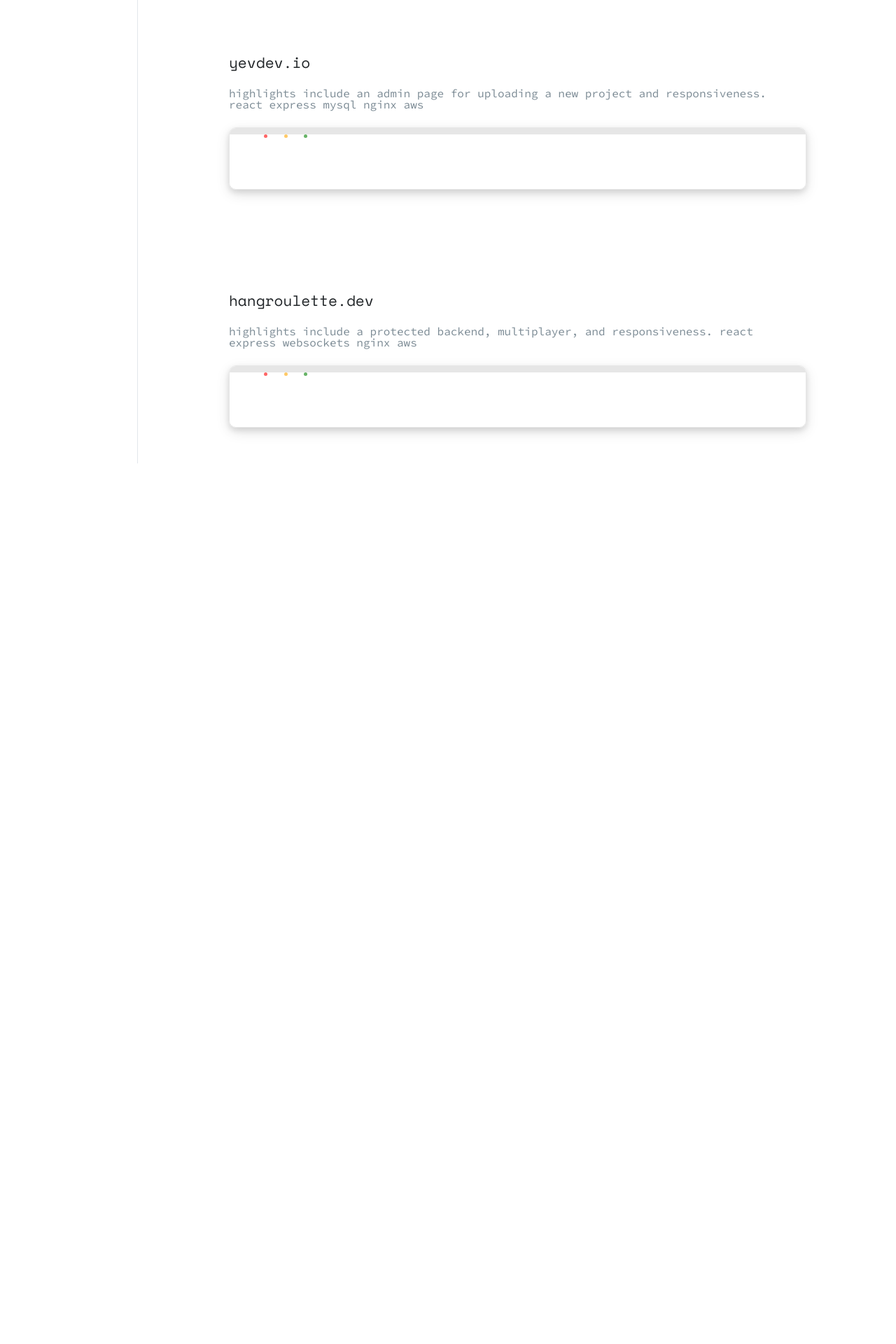
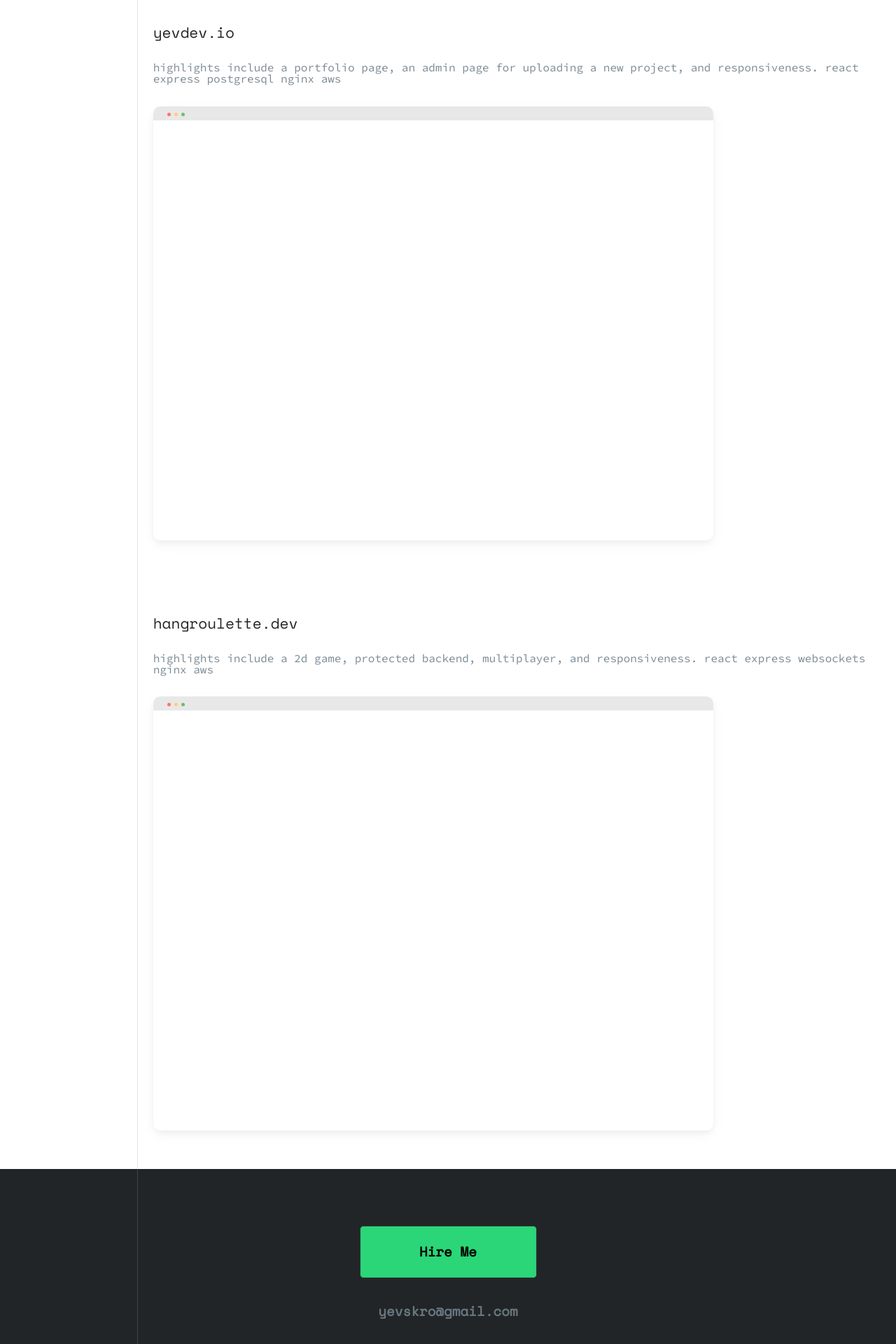
Before and after one commit to yevskro/portfolio, a React (Create React App) app in the folder client/: page / in a window 1280 px wide. Shown: the part 338-2258 px from the top of the page at 70% size. Before the commit the page ends 1000 px from the top, so only its background shows below. Built offline with nearby package versions, Linux system fonts and the light colour scheme.

Commit message:
whole page up needs tweaks

```diff
--- a/client/src/App.js
+++ b/client/src/App.js
@@ -4,36 +4,39 @@ import Header    from './components/Header'
 
 import './styles/Reset.css'
 import './styles/App.css'
+import './styles/Queries.css'
 
 class App extends Component {
-    constructor(props){
+    /*constructor(props){
         super(props)
         this.state = {
             indentWidth: 0
         }
-    }
+    }*/
+    state = { indentWidth: 0, widthOfPage: 0 }
 
     onGotResponsiveIndentWidth = (width) => {
-        this.setState({indentWidth: width})
+        const e = document.getElementsByClassName("app")
+        this.setState({indentWidth: width, widthOfPage: e[0].offsetWidth})
     }
 
     render(){
         return <div className="app">
                     <Header onGotResponsiveIndentWidth={this.onGotResponsiveIndentWidth}/>
                     <div className="bdy">
-                        <div className="prjs-cntnr hdn anime-visible delay-animation-8" style={{"margin-left": this.state.indentWidth}}>
-                            <div className="prj anime-shift-from-right delay-animation-8">
+                        <div className="prjs-cntnr anime-visible delay-animation-9" style={{"margin-left": this.state.indentWidth}}>
+                            <div className="prj anime-shift-from-right delay-animation-9">
                                 <div className="prj-hdr f-size-lg orng">yevdev.io</div>
-                                <p className="prj-txt">highlights include an admin page for uploading a new project and responsiveness. react express mysql nginx aws</p>
+                                <p className="prj-txt">highlights include a portfolio page, an admin page for uploading a new project, and responsiveness. react express postgresql nginx aws</p>
                                 <div className="prj-wnd">
                                     <div className="prj-bar">
                                         <span className="prj-circle bg-red"></span><span className="prj-circle bg-orange"></span><span className="prj-circle bg-green"></span>
                                     </div>
                                 </div>
                             </div>
-                            <div className="prj anime-shift-from-right delay-animation-8">
+                            <div className="prj anime-shift-from-right delay-animation-10">
                                 <div className="prj-hdr f-size-lg orng">hangroulette.dev</div>
-                                <p className="prj-txt">highlights include a protected backend, multiplayer, and responsiveness. react express websockets nginx aws</p>
+                                <p className="prj-txt">highlights include a 2d game, protected backend, multiplayer, and responsiveness. react express websockets nginx aws</p>
                                 <div className="prj-wnd">
                                     <div className="prj-bar">
                                     <span className="prj-circle bg-red"></span><span className="prj-circle bg-orange"></span><span className="prj-circle bg-green"></span>
@@ -42,12 +45,16 @@ class App extends Component {
                             </div>
                         </div>
                     </div>
+                    <div className="ftr bg-drkgry">
+                        <div className="indent" style={{width: this.state.indentWidth}}/>
+                        <a className="ftr-btn" href="mailto:yevskro@gmail.com?Subject=Hello Yevgeniy">Hire Me</a>
+                        <span className="email gry">yevskro@gmail.com</span>
+                    </div>
                 </div>
     }
 }
 
 export default App
-
 /*
     TODO: document.findByClassName("js-lst-intr-cntnr")
     https://medium.com/@chung.andrew7/finding-the-absolute-positions-of-react-components-fda1c5bc9ab
--- a/client/src/components/Header.js
+++ b/client/src/components/Header.js
@@ -1,13 +1,13 @@
 import React, { Component } from 'react'
 
-const HeaderButton = (props) => <button className="hdr-btn flt-rgt orng hdn anime-visible delay-animation-10">{props.title}</button>
+const HeaderButton = (props) => <a href="mailto:yevskro@gmail.com?Subject=Hello Yevgeniy" target="_top"><button className="hdr-btn flt-rgt orng anime-visible delay-animation-10">{props.title}</button></a>
 const Highlight = (props)=> <span className="neon">&nbsp;{props.text}&nbsp;</span>
 const IntroContainer = (props) => {
-    const animateClasses = props.index > 0 ? `hdn anime-visible delay-animation-${props.content.props.delay - 1}` : ""
+    const animateClasses = props.index > 0 ? `anime-visible delay-animation-${props.content.props.delay - 1}` : ""
     return <div className={`intro-cntnr ${animateClasses}`} onAnimationStart={props.onAnimationStart}>{props.content}{props.children}</div>
 }
 const IntroMessage = (props) => {
-    return <span className={`intro-msg ${props.color} ${props.size} hdn anime-visible delay-animation-${props.delay}`}>{props.children}</span>
+    return <span className={`intro-msg ${props.color} ${props.size} anime-visible delay-animation-${props.delay}`}>{props.children}</span>
 }
 const generateIntroContainerFromMsgs = (contents, onAnimationStart) => {
     const generate = (index) => {
@@ -24,7 +24,7 @@ const generateIntroContainerFromMsgs = (contents, onAnimationStart) => {
 }
 
 const IntroList = (props) => <ul className="intro-lst">{props.children}</ul>
-const IntroItem = (props) => <li className={`intro-lst-itm ${props.color} hdn anime-visible delay-animation-${props.delay}`}>{props.text}</li>
+const IntroItem = (props) => <li className={`intro-lst-itm ${props.color} anime-visible delay-animation-${props.delay}`}>{props.text}</li>
 const onAnimationStart = (e, onGotResponsiveIndentWidth) => {
     e.stopPropagation()
     const className = e.target.className
--- a/client/src/styles/App.css
+++ b/client/src/styles/App.css
@@ -26,27 +26,16 @@
     border-radius: 2px;
     background-color: RGB(39,43,46);
     margin-right: 10%;
-    height: 14%;
-    font-size: 1.8em;
+    height: 50px;
+    width: 150px;
+    font-size: 1em;
     margin-top: 1%;
-}
-
-.hdr-btn:hover:active {
-    color: RGB(227,186,17);
-}
-
-.hdr-btn:hover {
-    color: white;
+    font-family: 'Space Mono', monospace;
+    cursor: pointer;
 }
 
 .orng {
     color: RGB(227,186,17);
-}
-
-.ftr {
-    width: 320px;
-    height: 320px;
-    border: 1px solid blue;
 }
 
 .flt-rgt {
@@ -87,10 +76,12 @@
 }
 
 .anime-shift-from-right {
-    animation: 0.5s ease-in 0s 1 shiftFromRight forwards;
+    margin-left: 100%;
+    animation: 0.8s ease 0s 1 shiftFromRight forwards;
 }
 
 .anime-visible {
+    opacity: 0;
     animation: 0.5s ease-in 0s 1 becomeVisible forwards;
 }
 
@@ -131,7 +122,7 @@
 }
 
 .delay-animation-10 {
-    animation-delay: 3.75s;
+    animation-delay: 3.65s;
 }
 
 .intro-cntnr {
@@ -166,19 +157,16 @@
     width: 100%;
 }
 
+
 .prjs-cntnr {
     display: flex;
+    flex-direction: column;
     border-left: 1px solid RGB(227, 231, 235);
-    justify-content: center;
-    align-items: center;
-    flex-direction: column;
 }
 
 .prj {
-    height: 340px;
-    width: 80%;
     box-sizing: border-box;
-    padding: 9% 2% 9% 2%;
+    padding: 5% 2% 5% 2%;
 }
 
 .prj-hdr {
@@ -194,20 +182,19 @@
 }
 
 .prj-wnd {
-    border: 1px solid red;
-    height: 60%;
-    width: 100%;
+    height: 620px;;
+    width: 800px;
     border-color: RGB(214,214,214);
-    box-shadow: 0 4px 8px 0 rgba(0, 0, 0, 0.2), 0 6px 20px 0 rgba(0, 0, 0, 0.19);
-    opacity: 0.6;
+    box-shadow: 0 4px 8px 0 rgba(0, 0, 0, 0.08), 0 6px 20px 0 rgba(0, 0, 0, 0.08);
+    opacity: 0.55;
     border-radius: 10px 10px 10px 10px;
     overflow: hidden;
 }
 
 .prj-bar {
     background-color: RGB(214,214,214);
-    height: 10%;
-    padding-left: 3%;
+    height: 20px;
+    padding-left: 15px;
 }
 
 .prj-circle {
@@ -215,7 +202,7 @@
     height: 5px;
     border-radius: 50%;
     display: inline-block;
-    margin-left: 3%;
+    margin-left: 5px;
 }
 
 .prj-img {
@@ -233,3 +220,55 @@
 .bg-orange {
     background-color: orange;
 }
+
+/******* FOOTER ********/
+.ftr {
+    height: 250px;
+    width: 100%;
+    display: flex;
+    flex-direction: column;
+}
+
+/*
+.hireme-cntnr {
+    border-left: 1px solid RGB(63, 69, 73);
+    justify-content: center;
+    align-items: center;
+    display: flex;
+    flex-direction: column;
+    height: 100%;
+    padding-left: 2%;
+}*/
+
+.indent {
+    height: 250px;
+    border-right: 1px solid RGB(63, 69, 73);
+    position: absolute;
+}
+
+.ftr-btn {
+    display: flex;
+    justify-content: center;
+    align-items: center;
+    border: 1px solid RGB(50,54,58);
+    border-radius: 5px;
+    background-color: RGB(42, 214, 119);;
+    height: 73px;
+    width: 251px;
+    font-size: 1.2em;
+    font-family: 'Space Mono', monospace;
+    font-weight: 900;
+    cursor: pointer;
+    align-self: center;
+    margin-top: 81px;
+    color: inherit;
+    text-decoration: none;
+}
+
+.email {
+    font-size: 1.2em;
+    font-family: 'Space Mono', monospace;
+    font-weight: 900;
+    align-self: center;
+    margin-top: 37px;
+}
```
Also changed, not shown: client/src/styles/Queries.css (added).
